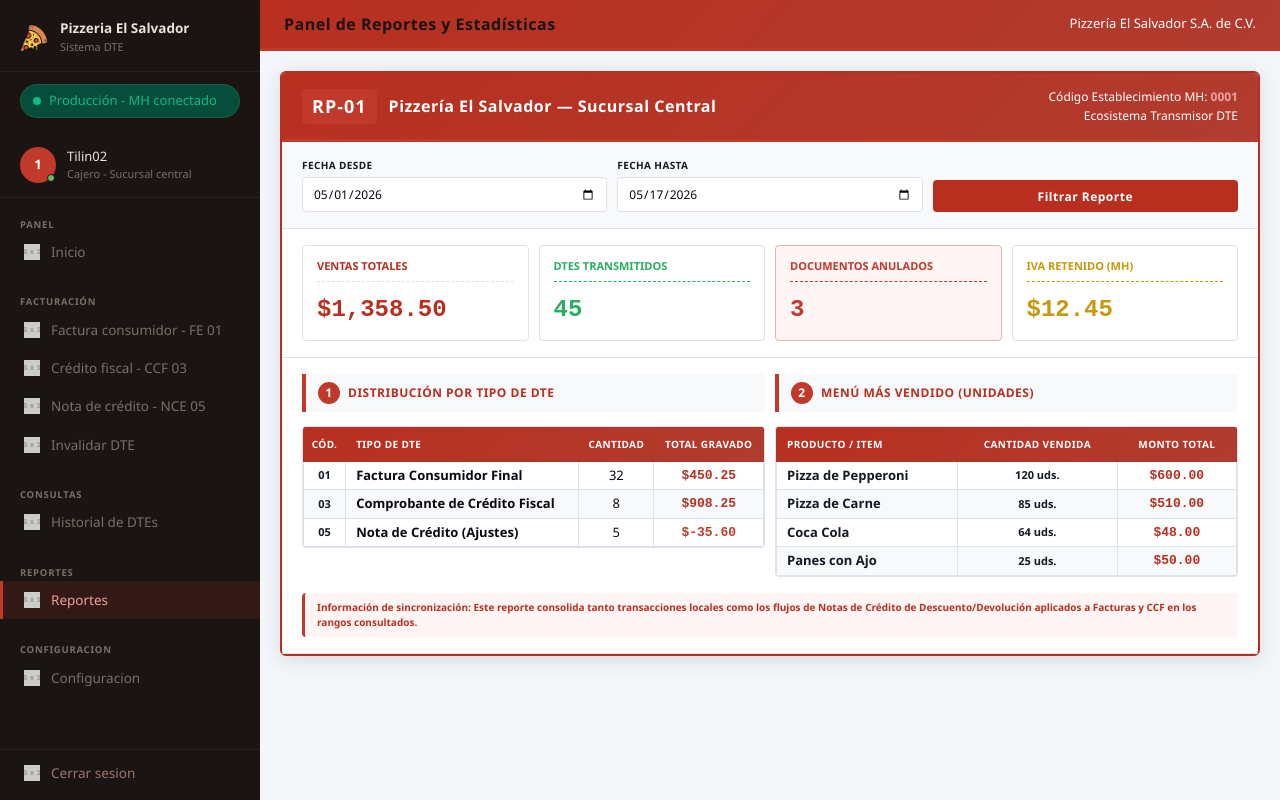
After one commit to LuisArteaga02/Proyecto-Catedra-DSS, a PHP site: page /reportes.php in a window 1280 px wide. The commit adds this page. Run offline with PHP 8.4, Linux system fonts and the light colour scheme; a user stored in the database is signed in; grey boxes labelled with a size stand in for pictures from a placeholder-image service; some libraries are stand-ins or nearby versions.

Commit message:
Seccion de reportes de la facturacion

```diff
--- a/navegacion.php
+++ b/navegacion.php
@@ -99,7 +99,7 @@ function nav_class(string $pagina, string $activa): string {
     <!-- Sección: Reportes -->
     <nav class="nav-section">
         <span class="nav-section-label">Reportes</span>
-        <a href="index.php" class="nav-item<?= nav_class('REPORTES', $pagina_activa) ?>">
+        <a href="reportes.php" class="nav-item<?= nav_class('REPORTES', $pagina_activa) ?>">
             <span class="nav-icon"><img src="https://placehold.co/16x16/888/fff?text=R" alt="Reportes" class="nav-img"></span>
             Reportes
         </a>
--- /dev/null
+++ b/reportes.php
@@ -0,0 +1,209 @@
+<?php
+session_start();
+
+if (!isset($_SESSION['usuario_nombre'])) {
+    header("Location: login.php");
+    exit();
+}
+
+// Configuración de la página activa para el menú lateral
+$pagina_activa = 'REPORTES';
+
+// --- SIMULACIÓN DE CONSULTAS A LA BASE DE DATOS (REEMPLAZAR CON TU CONEXIÓN PDO) ---
+// Datos del Emisor / Sucursal (Tabla: emisor)
+$sucursal_nombre = "Pizzería El Salvador — Sucursal Central";
+$sucursal_codigo = "0001";
+
+// Rango de fechas seleccionado (Filtros)
+$fecha_desde = $_GET['fecha_desde'] ?? date('Y-m-01');
+$fecha_hasta = $_GET['fecha_hasta'] ?? date('Y-m-d');
+
+// KPIs simulados (Equivalente a hacer un SUM() e COUNT() en la tabla 'factura')
+$total_ventas = 1358.50;
+$cant_dtes_emitidos = 45;
+$cant_dtes_anulados = 3; // Estado 'ANULADO'
+$total_iva_retenido = 12.45;
+
+$resumen_dtes = [
+    ['tipo' => '01', 'nombre' => 'Factura Consumidor Final', 'cantidad' => 32, 'total' => 450.25],
+    ['tipo' => '03', 'nombre' => 'Comprobante de Crédito Fiscal', 'cantidad' => 8, 'total' => 908.25],
+    ['tipo' => '05', 'nombre' => 'Nota de Crédito (Ajustes)', 'cantidad' => 5, 'total' => -35.60]
+];
+
+
+$productos_top = [
+    ['nombre' => 'Pizza de Pepperoni', 'cantidad' => 120, 'total' => 600.00],
+    ['nombre' => 'Pizza de Carne', 'cantidad' => 85, 'total' => 510.00],
+    ['nombre' => 'Coca Cola', 'cantidad' => 64, 'total' => 48.00],
+    ['nombre' => 'Panes con Ajo', 'cantidad' => 25, 'total' => 50.00]
+];
+?>
+<!DOCTYPE html>
+<html lang="es">
+
+<head>
+    <meta charset="UTF-8">
+    <meta name="viewport" content="width=device-width, initial-scale=1.0">
+    <title>Reportes de Ventas y DTEs</title>
+    <link rel="stylesheet" href="css/style.css">
+    <link rel="stylesheet" href="css/formularios.css">
+</head>
+
+<body>
+
+    <div class="layout">
+        <?php include 'navegacion.php'; ?>
+
+        <div class="main-content">
+
+            <div class="topbar">
+                <h1>Panel de Reportes y Estadísticas</h1>
+                <span class="company-name">Pizzería El Salvador S.A. de C.V.</span>
+            </div>
+
+            <div class="page-content">
+                <div class="fe-container">
+
+                    <div class="fe-header-banner">
+                        <div class="fe-header-left">
+                            <span class="badge-fe">RP-01</span>
+                            <div class="brand-text">
+                                <h2 class="fe-title" style="font-size: 16px; margin: 0;"><?= htmlspecialchars($sucursal_nombre) ?></h2>
+                            </div>
+                        </div>
+                        <div class="fe-header-right">
+                            <span>Código Establecimiento MH: <strong class="fe-code"><?= $sucursal_codigo ?></strong></span><br>
+                            <span>Ecosistema Transmisor DTE</span>
+                        </div>
+                    </div>
+
+                    <div class="fe-section" style="background: var(--bg-section);">
+                        <form method="GET" action="">
+                            <div class="grid-3" style="align-items: end;">
+                                <div class="fe-group">
+                                    <label>Fecha Desde</label>
+                                    <input type="date" name="fecha_desde" value="<?= htmlspecialchars($fecha_desde) ?>">
+                                </div>
+                                <div class="fe-group">
+                                    <label>Fecha Hasta</label>
+                                    <input type="date" name="fecha_hasta" value="<?= htmlspecialchars($fecha_hasta) ?>">
+                                </div>
+                                <div class="fe-group">
+                                    <button type="submit" class="btn-add" style="margin: 0; width: 100%; height: 32px;">
+                                        Filtrar Reporte
+                                    </button>
+                                </div>
+                            </div>
+                        </form>
+                    </div>
+
+                    <div class="fe-section">
+                        <div class="grid-4">
+                            <div class="box-info" style="background: var(--white); border-color: var(--border);">
+                                <h4 style="color: var(--navy); border-bottom-color: var(--border);">Ventas Totales</h4>
+                                <span style="font-family: 'Courier New', monospace; font-size: 24px; font-weight: 900; color: var(--navy);">
+                                    $<?= number_format($total_ventas, 2) ?>
+                                </span>
+                            </div>
+
+                            <div class="box-info" style="background: var(--white); border-color: var(--border);">
+                                <h4 style="color: #27ae60; border-bottom-color: #27ae60;">DTEs Transmitidos</h4>
+                                <span style="font-family: 'Courier New', monospace; font-size: 24px; font-weight: 900; color: #27ae60;">
+                                    <?= $cant_dtes_emitidos ?>
+                                </span>
+                            </div>
+
+                            <div class="box-info" style="background: var(--red-light); border-color: #e8b4ae;">
+                                <h4 style="color: var(--red); border-bottom-color: var(--red);">Documentos Anulados</h4>
+                                <span style="font-family: 'Courier New', monospace; font-size: 24px; font-weight: 900; color: var(--red);">
+                                    <?= $cant_dtes_anulados ?>
+                                </span>
+                            </div>
+
+                            <div class="box-info" style="background: var(--white); border-color: var(--border);">
+                                <h4 style="color: #c8970a; border-bottom-color: #c8970a;">IVA Retenido (MH)</h4>
+                                <span style="font-family: 'Courier New', monospace; font-size: 24px; font-weight: 900; color: #c8970a;">
+                                    $<?= number_format($total_iva_retenido, 2) ?>
+                                </span>
+                            </div>
+                        </div>
+                    </div>
+
+                    <div class="fe-section no-border">
+                        <div class="grid-2">
+
+                            <div>
+                                <div class="section-title">
+                                    <span class="num">1</span> Distribución por Tipo de DTE
+                                </div>
+                                <div class="table-wrap">
+                                    <table class="items-table" style="min-width: 100%;">
+                                        <thead>
+                                            <tr>
+                                                <th>Cód.</th>
+                                                <th style="text-align: left; padding-left: 10px;">Tipo de DTE</th>
+                                                <th>Cantidad</th>
+                                                <th>Total Gravado</th>
+                                            </tr>
+                                        </thead>
+                                        <tbody>
+                                            <?php foreach ($resumen_dtes as $dte): ?>
+                                                <tr>
+                                                    <td class="td-num"><?= $dte['tipo'] ?></td>
+                                                    <td style="text-align: left; padding-left: 10px; font-weight: 600;"><?= $dte['nombre'] ?></td>
+                                                    <td><?= $dte['cantidad'] ?></td>
+                                                    <td style="font-family: 'Courier New', monospace; font-weight: 700; color: <?= $dte['total'] < 0 ? 'var(--red)' : 'var(--navy)' ?>;">
+                                                        $<?= number_format($dte['total'], 2) ?>
+                                                    </td>
+                                                </tr>
+                                            <?php endforeach; ?>
+                                        </tbody>
+                                    </table>
+                                </div>
+                            </div>
+
+                            <div>
+                                <div class="section-title">
+                                    <span class="num">2</span> Menú Más Vendido (Unidades)
+                                </div>
+                                <div class="table-wrap">
+                                    <table class="items-table" style="min-width: 100%;">
+                                        <thead>
+                                            <tr>
+                                                <th style="text-align: left; padding-left: 10px;">Producto / Item</th>
+                                                <th>Cantidad Vendida</th>
+                                                <th>Monto Total</th>
+                                            </tr>
+                                        </thead>
+                                        <tbody>
+                                            <?php foreach ($productos_top as $prod): ?>
+                                                <tr>
+                                                    <td style="text-align: left; padding-left: 10px; font-weight: 600; color: var(--text-muted);"><?= $prod['nombre'] ?></td>
+                                                    <td class="td-num"><?= $prod['cantidad'] ?> uds.</td>
+                                                    <td style="font-family: 'Courier New', monospace; font-weight: 700; color: var(--navy);">
+                                                        $<?= number_format($prod['total'], 2) ?>
+                                                    </td>
+                                                </tr>
+                                            <?php endforeach; ?>
+                                        </tbody>
+                                    </table>
+                                </div>
+                            </div>
+
+                        </div>
+                    </div>
+
+                    <div class="fe-section" style="padding-top: 0;">
+                        <div class="nce-tabla-nota" style="margin-bottom: 0;">
+                            <strong>Información de sincronización:</strong> Este reporte consolida tanto transacciones locales como los flujos de Notas de Crédito de Descuento/Devolución aplicados a Facturas y CCF en los rangos consultados.
+                        </div>
+                    </div>
+
+                </div>
+            </div>
+
+        </div>
+    </div>
+
+</body>
+</html>
```
